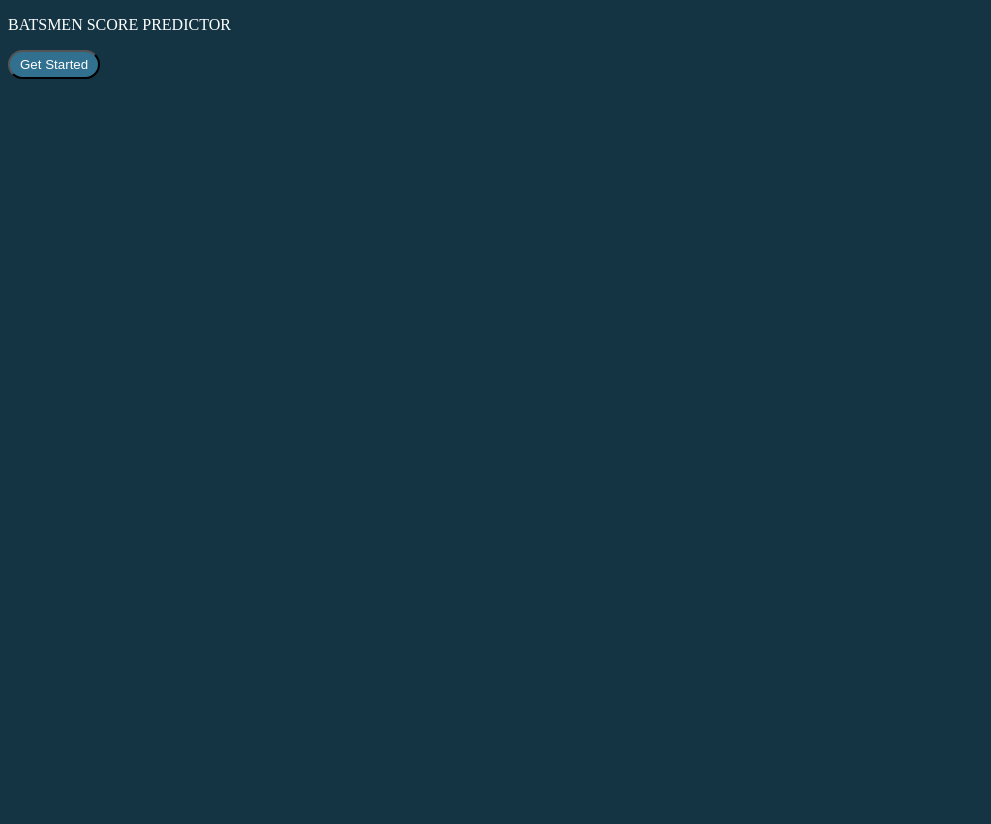
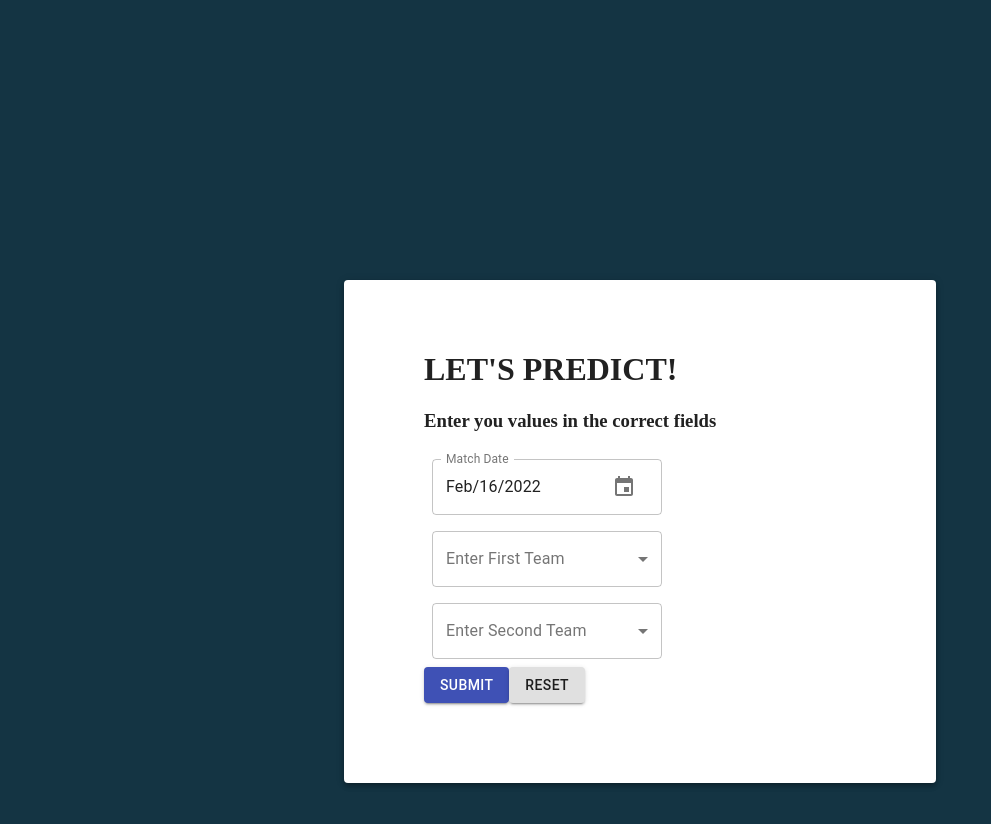
Before and after one commit to pros-kbps/Development, a React (Create React App) app: page /Home in a window 1280 px wide. Shown: the top 824 px of the page, without its empty margins (0-991 px from the left). Before the commit the page ends 800 px from the top, so only its background shows below. Built offline with nearby package versions, Linux system fonts and the light colour scheme.

Commit message:
Made routes in App.js and created prediction form and necessary things in home page

```diff
--- a/src/App.js
+++ b/src/App.js
@@ -1,24 +1,19 @@
-
 import './App.css';
+import {Route} from 'react-router-dom'
+import Start from './pages/Start'
+import Home from './pages/HomePage/Home'
 
 function App() {
   return (
-    <div className="App">
-      <header className="App-header">
+      <div>
+          <Route path ="/Home">
+              <Home/>
+          </Route>
+          <Route path ="/Start">
+              <Start/>
+          </Route>
+      </div>
 
-        <p>
-          Edit <code>src/App.js</code> and save to reload.
-        </p>
-        <a
-          className="App-link"
-          href="https://reactjs.org"
-          target="_blank"
-          rel="noopener noreferrer"
-        >
-          Learn React
-        </a>
-      </header>
-    </div>
   );
 }
 
--- /dev/null
+++ b/src/components/Button.js
@@ -0,0 +1,17 @@
+import React from 'react'
+import { Button as MuiButton } from "@material-ui/core";
+
+export default function Button(props) {
+
+    const { text, color, variant, onClick, ...other } = props
+
+    return (
+        <MuiButton
+            variant={variant || "contained"}
+            color={color || "primary"}
+            onClick={onClick}
+            {...other}>
+            {text}
+        </MuiButton>
+    )
+}
--- /dev/null
+++ b/src/components/DatePicker.js
@@ -0,0 +1,27 @@
+import React from 'react'
+import { MuiPickersUtilsProvider, KeyboardDatePicker } from "@material-ui/pickers";
+import DateFnsUtils from "@date-io/date-fns";
+
+export default function DatePicker(props) {
+
+    const { name, label, value, dateFormat, onChange } = props
+
+
+    const convertToDefEventPara = (name, value) => ({
+        target: {
+            name, value
+        }
+    })
+
+    return (
+        <MuiPickersUtilsProvider utils={DateFnsUtils}>
+            <KeyboardDatePicker disableToolbar variant="inline" inputVariant="outlined"
+                                label={label}
+                                format={dateFormat || "MMM/dd/yyyy"}
+                                name={name}
+                                value={value}
+                                onChange={date => onChange(convertToDefEventPara(name, date))}
+            />
+        </MuiPickersUtilsProvider>
+    )
+}
--- /dev/null
+++ b/src/components/Select.js
@@ -0,0 +1,25 @@
+import React from 'react'
+import { FormControl, InputLabel, Select as MuiSelect, MenuItem, FormHelperText } from '@material-ui/core';
+
+export default function Select(props) {
+
+    const { name, label, value, varient, onChange, options } = props;
+
+    return (
+        <FormControl variant={varient || "outlined"}>
+            <InputLabel>{label}</InputLabel>
+            <MuiSelect
+                label={label}
+                name={name}
+                value={value}
+                onChange={onChange}>
+                <MenuItem value="">None</MenuItem>
+                {
+                    options.map(
+                        item => (<MenuItem key={item.id} value={item.id}>{item.title}</MenuItem>)
+                    )
+                }
+            </MuiSelect>
+        </FormControl>
+    )
+}
--- /dev/null
+++ b/src/components/StyledPaper.js
@@ -0,0 +1,14 @@
+import Paper from "@material-ui/core/Paper";
+import { withStyles } from "@material-ui/core/styles";
+
+const StyledPaper = withStyles((theme) => ({
+    root: {
+        padding: 10,
+        margin: theme.spacing(35),
+        padding: theme.spacing(10),
+        paddingTop: 50,
+
+    }
+}))(Paper);
+
+export default StyledPaper;
--- /dev/null
+++ b/src/components/useForm.js
@@ -0,0 +1,49 @@
+import React, { useState } from 'react'
+import { makeStyles } from "@material-ui/core";
+
+export function useForm(modelObject) {
+
+    const [values, setValues] = useState(modelObject);
+
+    const handleInputChange = e => {
+        const { name, value } = e.target
+        setValues({
+            ...values,
+            [name]: value
+        })
+    }
+
+    const resetForm = () => {
+        setValues(modelObject);
+    }
+
+    return {
+        values,
+        setValues,
+        handleInputChange,
+        resetForm
+    }
+}
+
+const useStyles = makeStyles(theme => ({
+    root: {
+        '& .MuiFormControl-root': {
+            width: '80%',
+            margin: theme.spacing(1)
+        }
+    }
+}))
+
+export function Form(props) {
+
+    const classes = useStyles();
+    const { children, onSubmit, ...other } = props;
+    return (
+        <form className={classes.root}
+              autoComplete="off"
+              onSubmit={onSubmit}
+              {...other}>
+            {children}
+        </form>
+    )
+}
--- a/src/index.js
+++ b/src/index.js
@@ -1,13 +1,14 @@
 import React from 'react';
 import ReactDOM from 'react-dom';
+import App from './App'
 
-import Start from './pages/Start';
 import reportWebVitals from './reportWebVitals';
+import {BrowserRouter} from 'react-router-dom';
 
 ReactDOM.render(
-  <React.StrictMode>
-    <Start />
-  </React.StrictMode>,
+  <BrowserRouter>
+    <App />
+  </BrowserRouter>,
   document.getElementById('root')
 );
 
--- /dev/null
+++ b/src/pages/HomePage/Home.js
@@ -0,0 +1,15 @@
+import * as React from 'react';
+import PredictForm from './PredictForm'
+import {Grid } from '@material-ui/core';
+import StyledPaper from '../../components/StyledPaper';
+import Container from '@mui/material/Container';
+
+
+export default function Home() {
+    return (
+    <Container>
+        <PredictForm/>
+    </Container>
+
+    );
+}
--- /dev/null
+++ b/src/pages/HomePage/PredictForm.js
@@ -0,0 +1,108 @@
+import React from 'react'
+import { useForm, Form } from "../../components/useForm";
+import  Button from "../../components/Button";
+import DatePicker from "../../components/DatePicker";
+import Select  from "../../components/Select";
+import { Grid } from "@material-ui/core";
+import StyledPaper from '../../components/StyledPaper';
+
+
+
+const team1List = [
+    { id: '1', title: 'India' },
+    { id: '2', title: 'New Zealand' },
+    { id: '3', title: 'Sri Lanka' },
+    { id: '4', title: 'Pakistan' },
+    { id: '5', title: 'England' },
+    { id: '6', title: 'Australia' },
+    { id: '7', title: 'Bangladesh' },
+    { id: '8', title: 'South Africa' },
+    { id: '9', title: 'West Indies' },
+    { id: '10', title: 'Zimbabwe' },
+    { id: '11', title: 'Ireland' },
+    { id: '12', title: 'Afghanistan' },
+]
+const team2List = [
+    { id: '1', title: 'India' },
+    { id: '2', title: 'New Zealand' },
+    { id: '3', title: 'Sri Lanka' },
+    { id: '4', title: 'Pakistan' },
+    { id: '5', title: 'England' },
+    { id: '6', title: 'Australia' },
+    { id: '7', title: 'Bangladesh' },
+    { id: '8', title: 'South Africa' },
+    { id: '9', title: 'West Indies' },
+    { id: '10', title: 'Zimbabwe' },
+    { id: '11', title: 'Ireland' },
+    { id: '12', title: 'Afghanistan' },
+]
+
+const modelObject = {
+    venue: '',
+    team2Id:'',
+    team1Id: '',
+    matchDate: new Date(),
+    isPermanent: false
+}
+
+export default function Employee() {
+
+    const {
+        values,
+        setValues,
+        handleInputChange,
+        resetForm
+    } = useForm(modelObject);
+
+    const handleSubmit = e => {
+        e.preventDefault()
+        resetForm()
+    }
+
+    return (
+
+        <StyledPaper elevation={4}>
+        <Form onSubmit={handleSubmit}>
+            <Grid container>
+                <Grid item xs={12} >
+                    <h1>LET'S PREDICT!</h1>
+                    <h3>Enter you values in the correct fields</h3>
+                </Grid>
+                <Grid item xs={8} >
+                    <DatePicker
+                        name="hireDate"
+                        label="Match Date"
+                        value={values.matchDate}
+                        onChange={handleInputChange}
+                    />
+                    <Select
+                        name="team1Id"
+                        label="Enter First Team"
+                        value={values.team1Id}
+                        onChange={handleInputChange}
+                        options={team1List}
+                    />
+                    <Select
+                        name="team2Id"
+                        label="Enter Second Team"
+                        value={values.team2Id}
+                        onChange={handleInputChange}
+                        options={team2List}
+                    />
+                    <div>
+                        <Button
+                            type="submit"
+                            text="Submit"
+                            onClick={handleSubmit}
+                        />
+                        <Button
+                            text="Reset"
+                            color="default"
+                            onClick={resetForm} />
+                    </div>
+                </Grid>
+            </Grid>
+        </Form>
+        </StyledPaper>
+    )
+}
```
Also changed, not shown: package.json (+9 -0 lines), src/components/Controls.js (added, +16 -0 lines), src/pages/Home.js (deleted), 1 other file (tests, documents, lock files or other folders).
